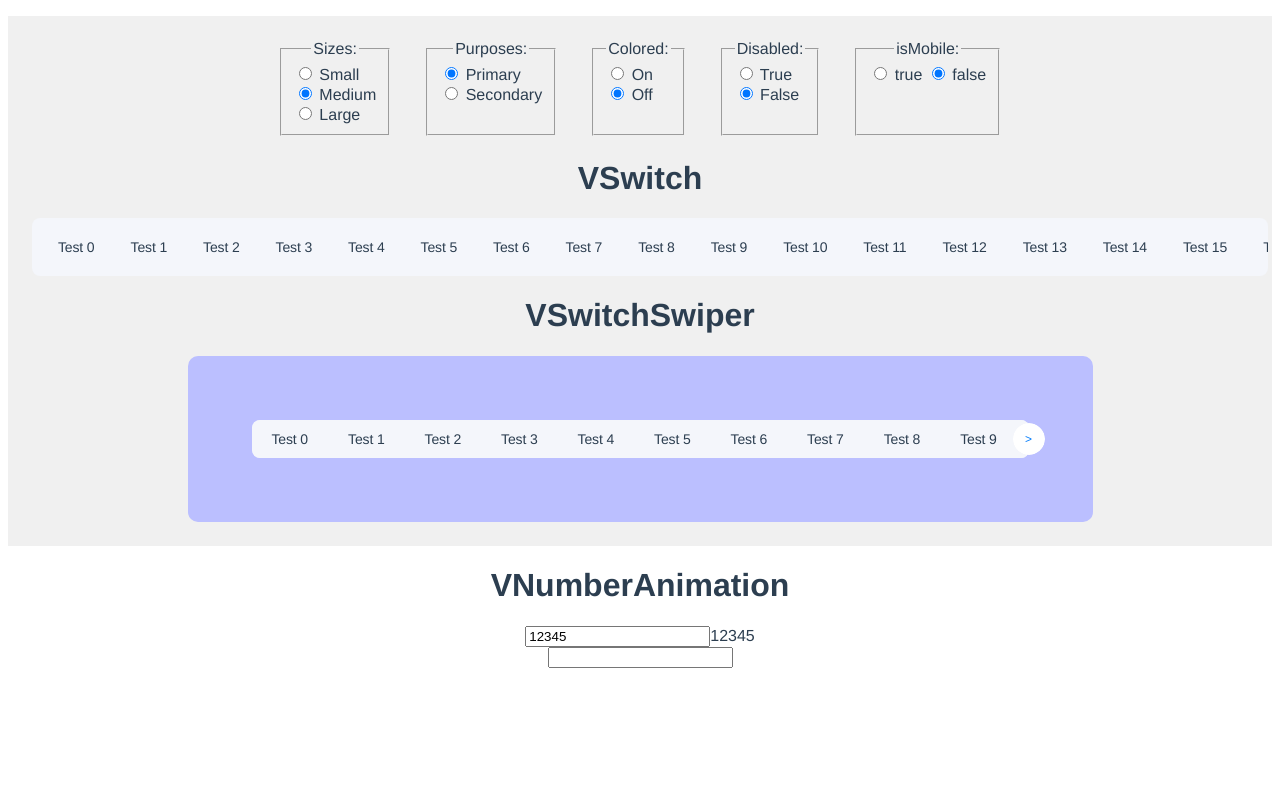
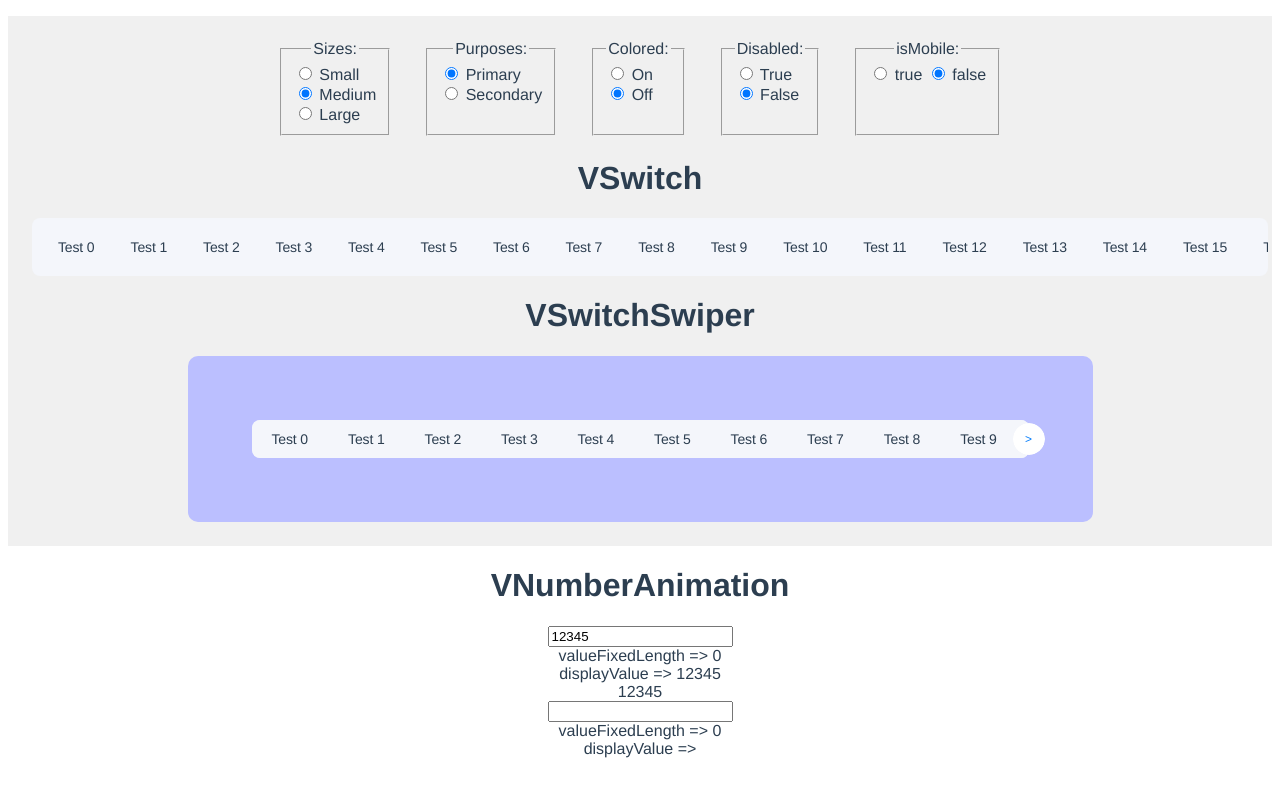
Before and after one commit to kostia7alania/vue-2-ui-lib-component-example, a Vue app: page / in a window 1280 px wide. Shown: the part 248-1044 px from the top of the page. Before the commit the page ends 924 px from the top, so only its background shows below. Built offline with nearby package versions, Linux system fonts and the light colour scheme.

Commit message:
feat: VNumberAnimation: added accuracy calc + filterMethod

```diff
--- a/src/App.vue
+++ b/src/App.vue
@@ -27,6 +27,7 @@ export default {
   text-align: center;
   color: #2c3e50;
   margin-top: 60px;
+  margin-bottom: 300px;
 }
 
 button {
--- a/src/components/v-number-animation/VNumberAnimation.example.vue
+++ b/src/components/v-number-animation/VNumberAnimation.example.vue
@@ -2,18 +2,27 @@
   <div>
     <h1>VNumberAnimation</h1>
     <div>
-      <input type="text" v-model="model1" />
+      <input type="text" v-model.number="model1" />
       <VNumberAnimation :value="model1" />
     </div>
     <div>
-      <input type="text" v-model="model2" />
-      <VNumberAnimation v-model="model2" />
+      <input type="text" v-model.number="model2" />
+      <VNumberAnimation :value="model2" :filter-method="splitComma" />
     </div>
   </div>
 </template>
 
 <script>
 import VNumberAnimation from "@/components/v-number-animation/VNumberAnimation.vue";
+
+const splitComma = (num) => {
+  if (typeof num !== "number" && !Number.isNaN(num)) {
+    console.warn('[Utils/splitComma] Аргумент "num" должен быть Number: ', num);
+    return "";
+  }
+  return num.toString().replace(".", ",");
+  //   return num.toLocaleString("ru-RU");
+};
 
 export default {
   components: {
@@ -23,6 +32,8 @@ export default {
     return {
       model1: 12345,
       model2: undefined,
+
+      splitComma,
     };
   },
 };
--- a/src/components/v-number-animation/VNumberAnimation.vue
+++ b/src/components/v-number-animation/VNumberAnimation.vue
@@ -1,5 +1,9 @@
 <template>
-  <span v-if="value !== undefined">{{ filter(displayValue) }}</span>
+  <div>
+    <div>valueFixedLength => {{ valueFixedLength }}</div>
+    <div>displayValue => {{ displayValue }}</div>
+    <span v-if="value !== undefined">{{ filterMethod(displayValue) }}</span>
+  </div>
 </template>
 
 <script>
@@ -8,8 +12,8 @@ import gsap from "gsap";
 export default {
   name: "VNumberAnimation",
   props: {
-    value: { type: Number, default: undefined },
-    filter: { type: Function, default: (value) => value },
+    value: { type: [Number, String], default: undefined },
+    filterMethod: { type: Function, default: (value) => value },
   },
 
   data() {
@@ -22,7 +26,18 @@ export default {
   watch: {
     value: "valueWatcher",
   },
+  computed: {
+    isValueInteger() {
+      return Number.isInteger(this.value);
+    },
+    valueFixedLength() {
+      if (this.isValueInteger || !this.value) {
+        return 0;
+      }
 
+      return String(this.value).split(".").slice(-1)?.[0].length;
+    },
+  },
   methods: {
     valueWatcher(newValue) {
       if (newValue === undefined) {
@@ -31,7 +46,11 @@ export default {
 
       gsap.to(this, {
         tweenValue: this.value,
-        onUpdate: () => (this.displayValue = Math.ceil(this.tweenValue)),
+        onUpdate: () => {
+          this.displayValue = Number(this.tweenValue).toFixed(
+            this.valueFixedLength
+          );
+        },
       });
     },
   },
```
